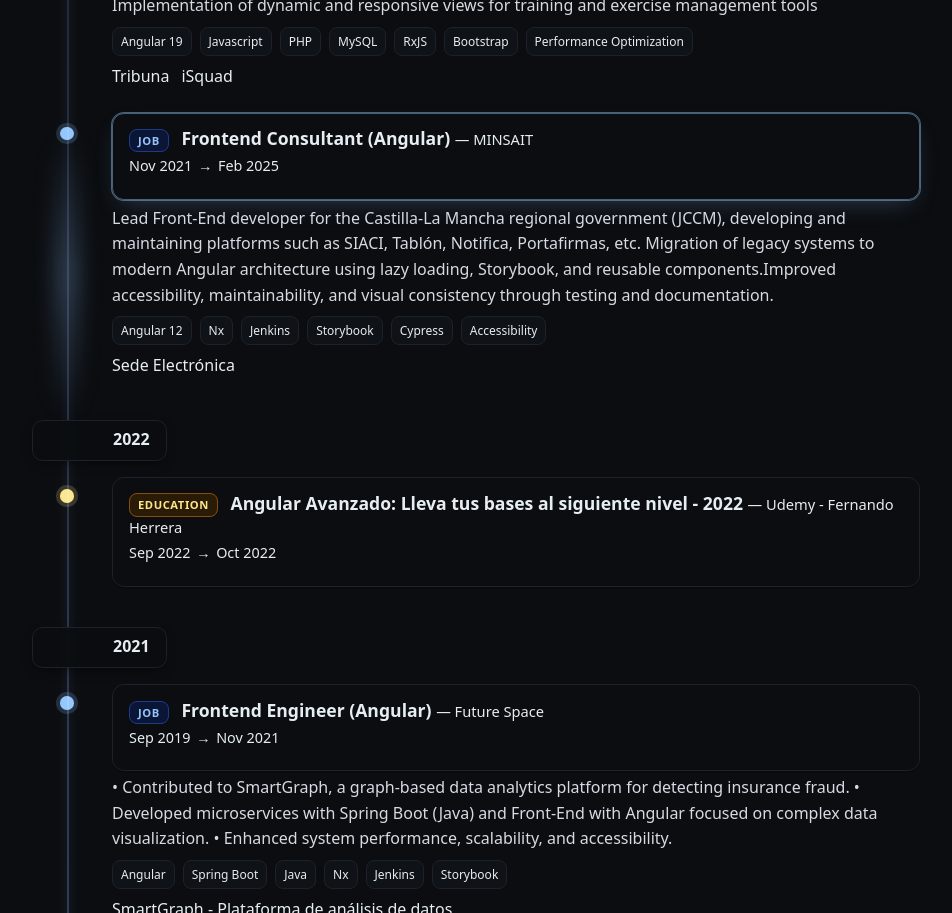
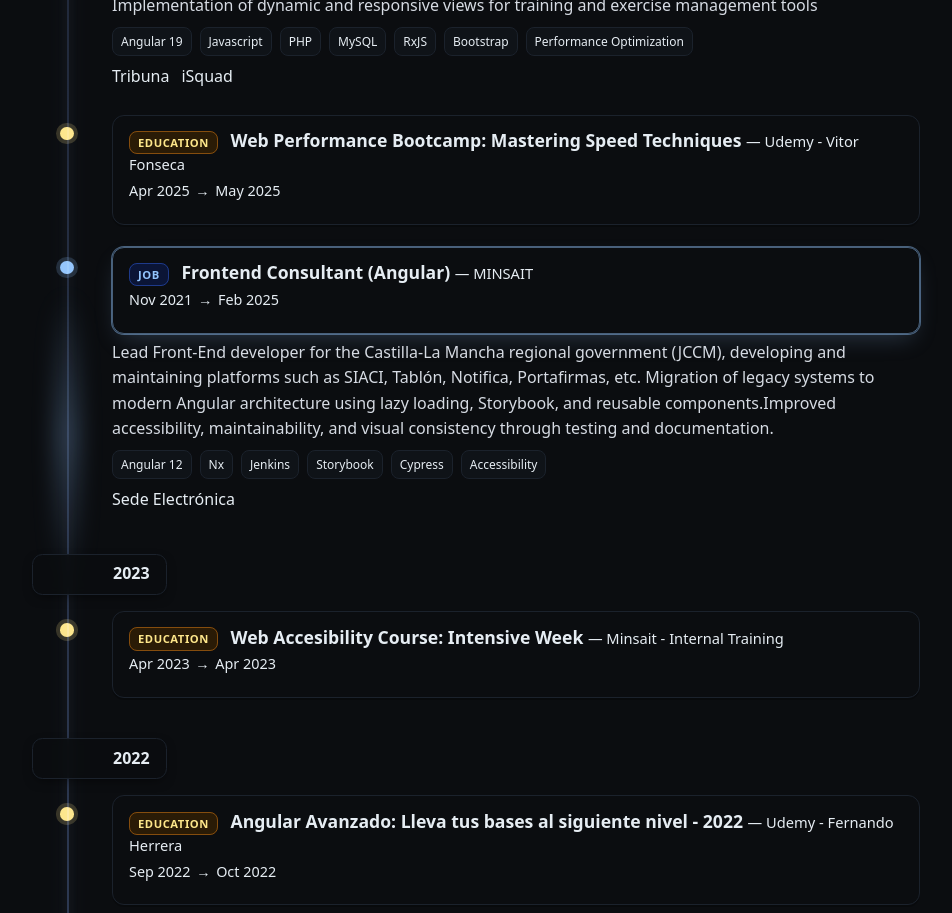
Before and after one commit to FromTheWell/lucas-portfolio, an Angular app: page / in a window 1280 px wide. Shown: the part 900-1813 px from the top of the page, without its empty margins (164-1116 px from the left). Built offline with nearby package versions, Linux system fonts and the light colour scheme.

Commit message:
feat: agregar nuevos cursos de educación a la línea de tiempo

```diff
--- a/src/app/data/timeline.data.ts
+++ b/src/app/data/timeline.data.ts
@@ -30,6 +30,22 @@ links: [
 { label: 'Tribuna', url: 'https://www.tribunavalladolid.com/' },
 { label: 'iSquad', url: 'https://hub.isquad.es/' }
 ]
+},
+{
+id: '2025-webperformancebootcamp',
+kind: 'education',
+title: 'Web Performance Bootcamp: Mastering Speed Techniques',
+org: 'Udemy - Vitor Fonseca',
+start: '2025-04',
+end: '2025-05'
+},
+{
+id: '2019-angularbootcamp',
+kind: 'education',
+title: 'Web Accesibility Course: Intensive Week',
+org: 'Minsait - Internal Training',
+start: '2023-04',
+end: '2023-04'
 },
 {
 id: '2022-angularbootcamp',
```
